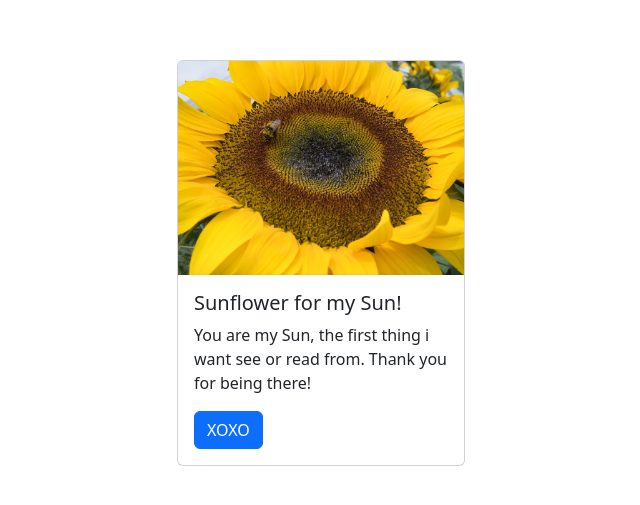
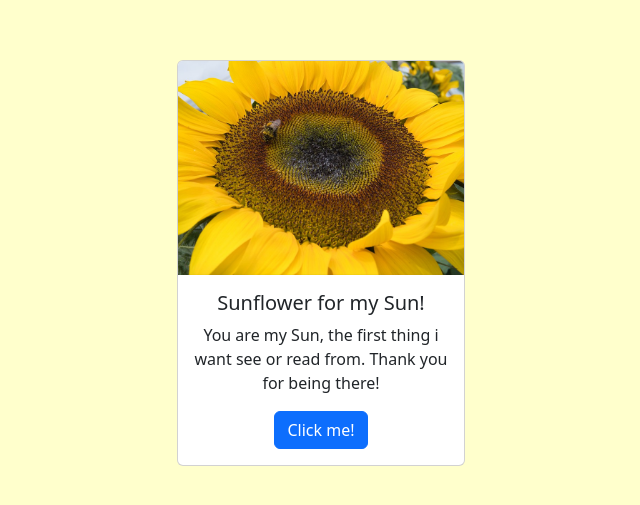
Before and after one commit to pashmeen27/htmlCard, a plain HTML site: page index.html in a window 1280 px wide. Shown: the part 137-642 px from the top of the page, without its empty margins (319-959 px from the left). Drawn offline with nearby package versions, Linux system fonts and the light colour scheme.

Commit message:
updated and linked both cards

```diff
--- a/index.html
+++ b/index.html
@@ -14,6 +14,11 @@
       justify-content: center;
       align-items: center;
       height: 100vh;
+      background-color: rgb(255, 255, 204);
+    }
+
+    .card-body{
+      text-align: center;
     }
   </style>
 </head>
@@ -25,7 +30,7 @@
     <div class="card-body">
       <h5 class="card-title">Sunflower for my Sun!</h5>
       <p class="card-text">You are my Sun, the first thing i want see or read from. Thank you for being there!</p>
-      <a href="#" class="btn btn-primary">XOXO</a>
+      <a href="./anotherCard.html" class="btn btn-primary">Click me!</a>
     </div>
   </div>
   </div>
```
Also changed, not shown: 1 other file.
